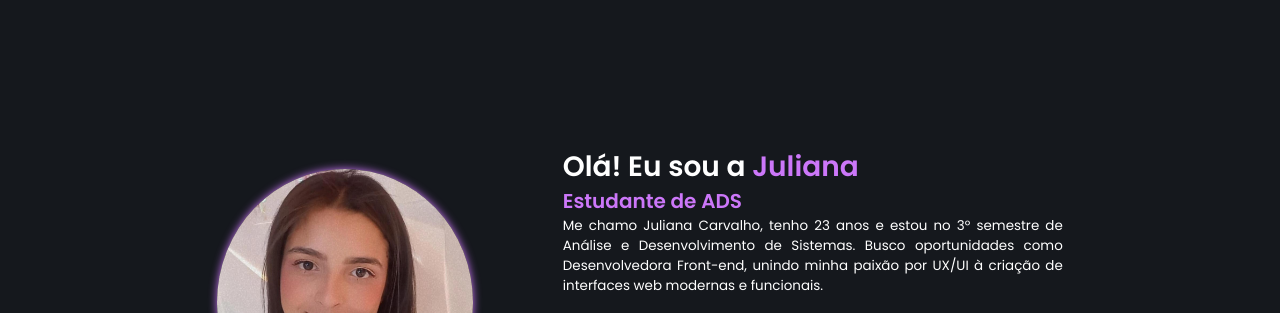
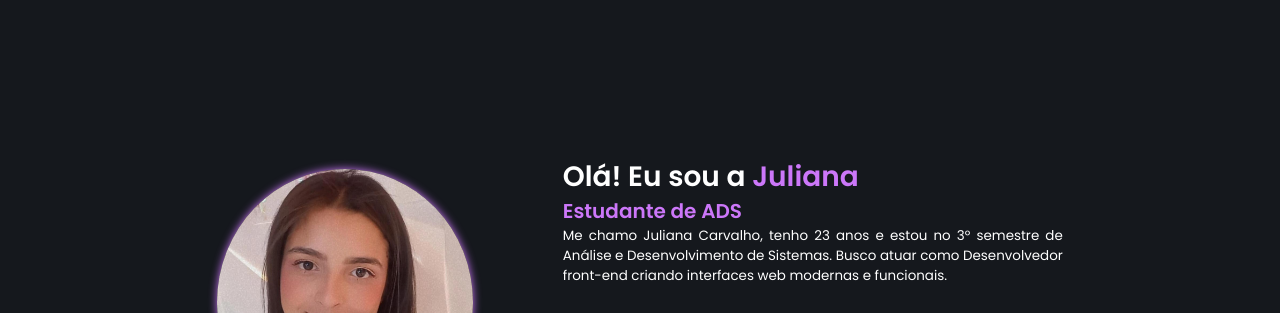
Before and after one commit to ju-schwtz/portfolio-juliana-carvalho, a plain HTML site: page index.html in a window 1280 px wide. Shown: the part 95-408 px from the top of the page. Drawn offline with Linux system fonts and the light colour scheme.

Commit message:
Update index.html

```diff
--- a/index.html
+++ b/index.html
@@ -26,7 +26,7 @@
        <div class="home-container">
         <h1>Olá! Eu sou a <span>Juliana</span></h1>
         <h3 class="typing-text"><span></span></h3>
-        <p>Me chamo Juliana Carvalho, tenho 23 anos e estou no 3° semestre de Análise e Desenvolvimento de Sistemas. Busco oportunidades como Desenvolvedora Front-end, unindo minha paixão por UX/UI à criação de interfaces web modernas e funcionais.</p>
+        <p>Me chamo Juliana Carvalho, tenho 23 anos e estou no 3° semestre de Análise e Desenvolvimento de Sistemas. Busco atuar como Desenvolvedor front-end criando interfaces web modernas e funcionais.</p>
         <div class="social-icons">
             <a href="https://www.linkedin.com/in/juliana-carvalho-276154223/" ><i class="fa-brands fa-linkedin" target="_blank"></i></a>
             <a href="https://github.com/ju-schwtz"><i class="fa-brands fa-github" target="_blank"></i></a>
```
